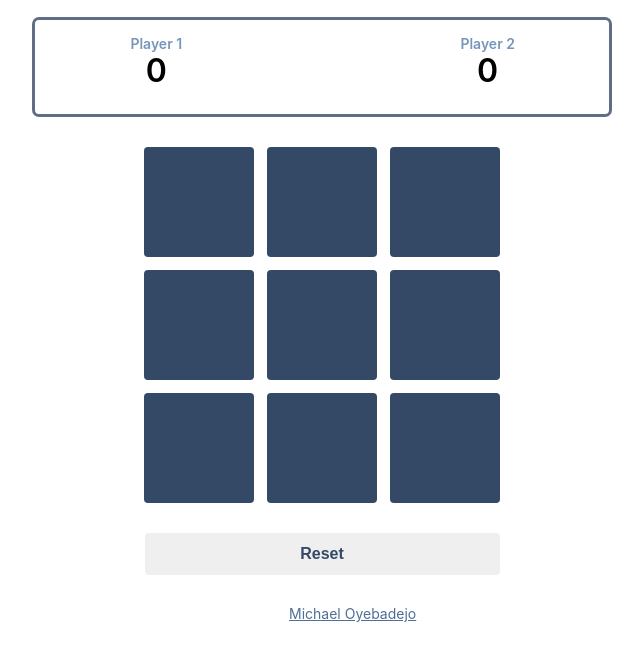
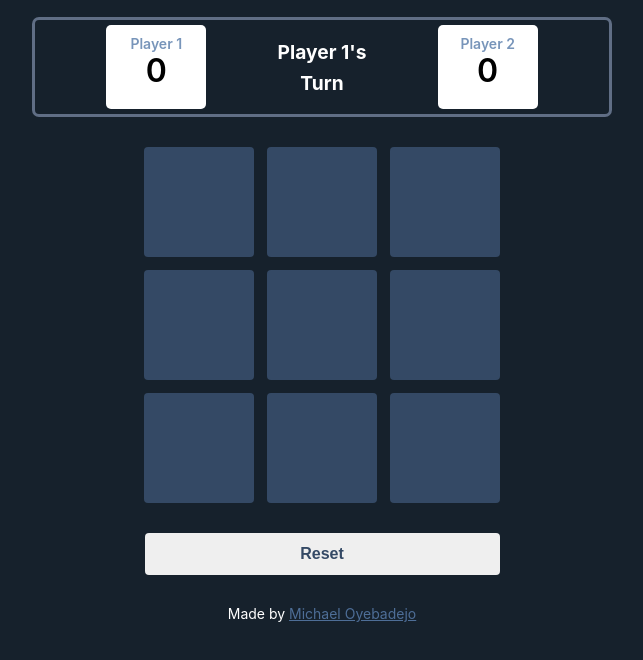
Before and after one commit to Michaeloye/tic-tac-toe, a React (Vite) app: page / in a window 1280 px wide. Shown: the top 660 px of the page, without its empty margins (318-961 px from the left). Built offline with nearby package versions, Linux system fonts and the light colour scheme.

Commit message:
Add background color for body

```diff
--- a/src/index.css
+++ b/src/index.css
@@ -6,6 +6,7 @@
 
 body {
   margin: 0;
+  background-color: hsl(210, 34%, 13%);
   font-size: 14px;
   font-family: -apple-system, BlinkMacSystemFont, "Segoe UI", "Roboto", "Oxygen",
     "Ubuntu", "Cantarell", "Fira Sans", "Droid Sans", "Helvetica Neue",
```
